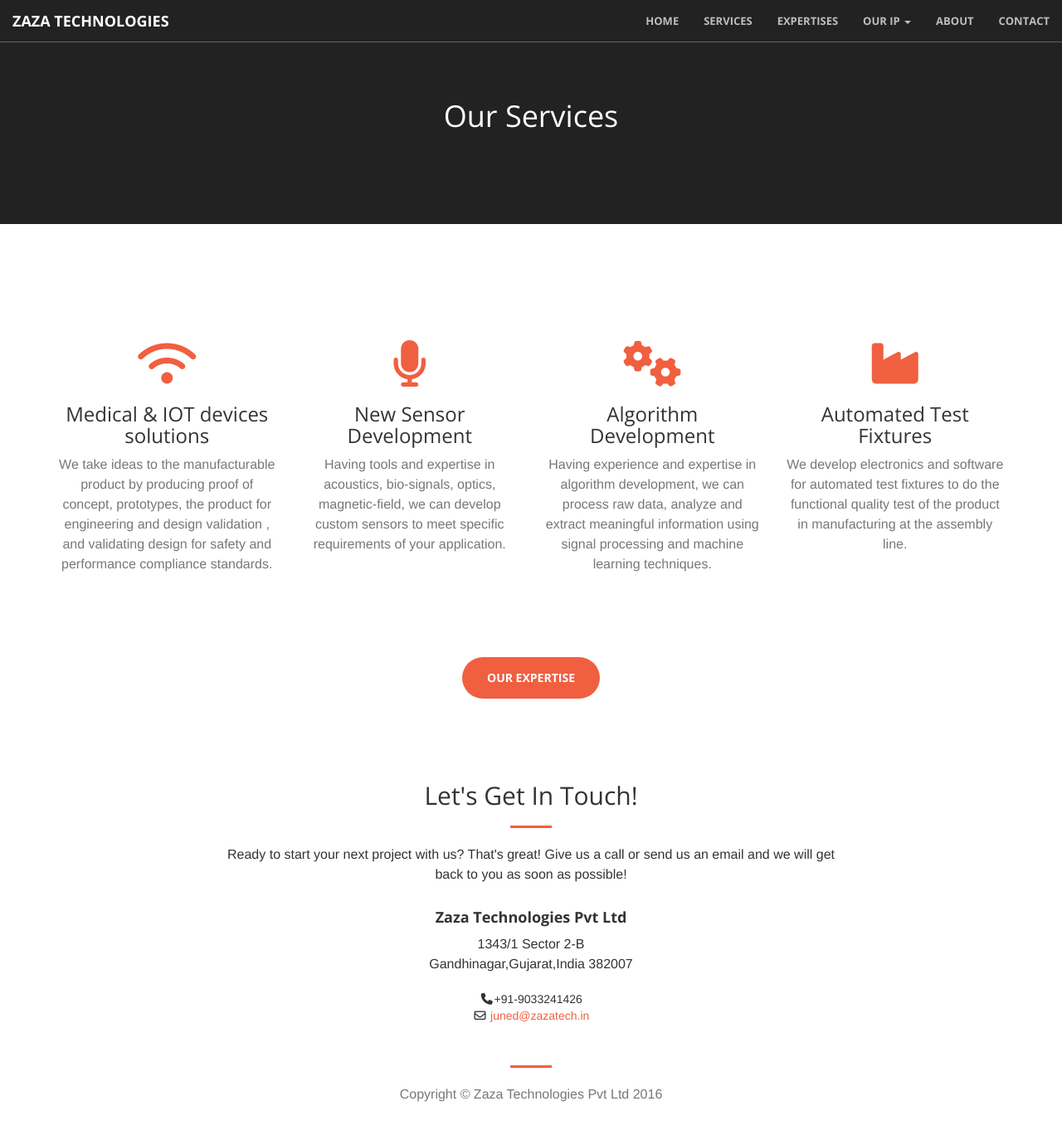
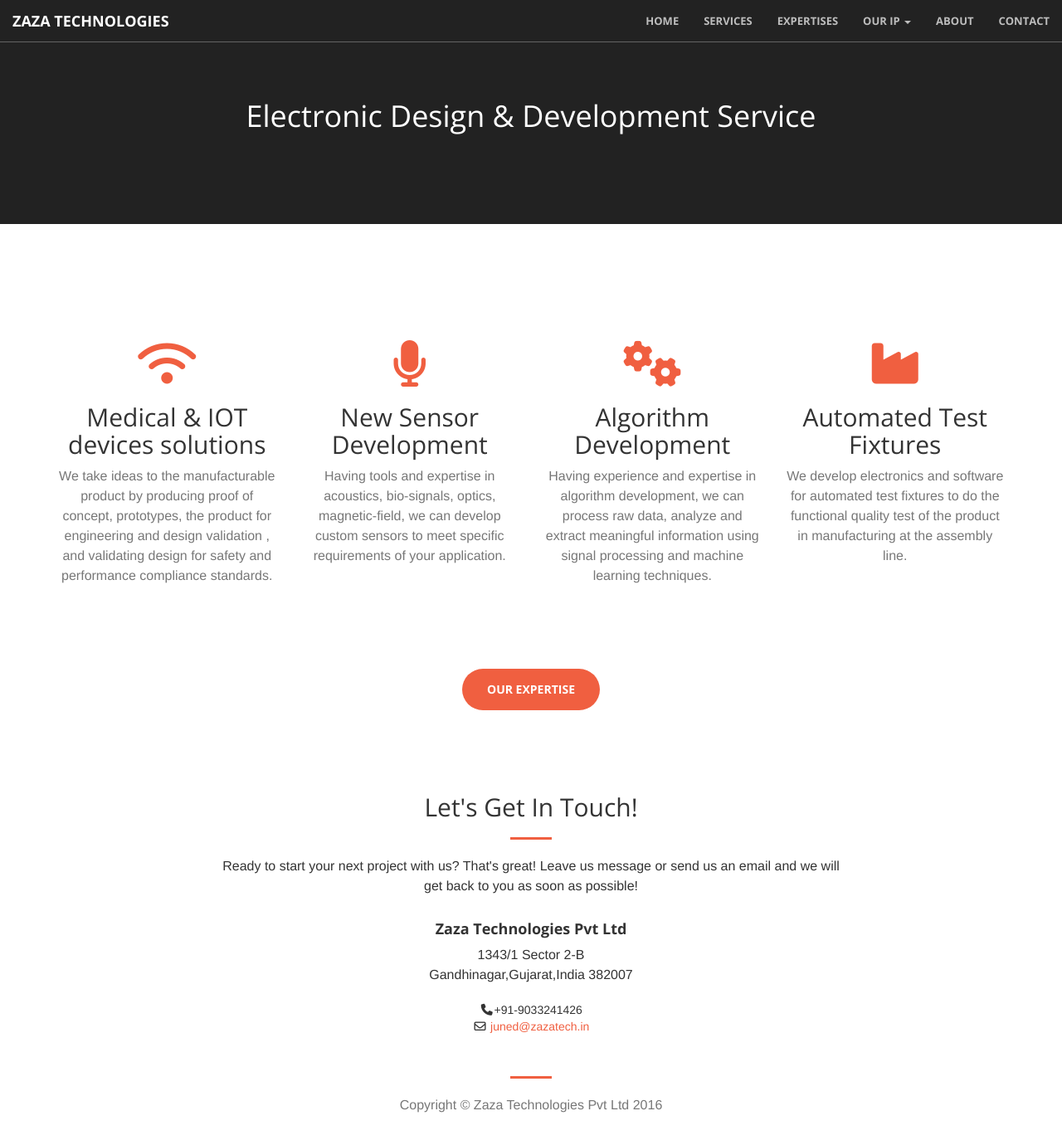
Before and after one commit to zazatech/zazatech.github.io, a Jekyll site: the page built from services.html, in a window 1280 px wide and 1400 px high. Shown: the top 1380 px of the window at 83% size. Built offline with Jekyll 4.4.1, drawn with Linux system fonts in a browser that asks for light colours; nearby versions of some CDN libraries.

Commit message:
modifications

```diff
--- a/Gemfile
+++ b/Gemfile
@@ -12,6 +12,7 @@
 gem "jekyll", "3.3.1"
 gem 'jekyll-admin', group: :jekyll_plugins
 
+gem 'jekyll-seo-tag'
 
 # This is the default theme for new Jekyll sites. You may change this to anything you like.
 gem "minima", "~> 2.0"
--- a/_config.yml
+++ b/_config.yml
@@ -0,0 +1,2 @@
+gems:
+  - jekyll-seo-tag
--- a/_layouts/default.html
+++ b/_layouts/default.html
@@ -6,11 +6,14 @@
     <meta charset="utf-8">
     <meta http-equiv="X-UA-Compatible" content="IE=edge">
     <meta name="viewport" content="width=device-width, initial-scale=1">
-    <meta name="description" content="">
+    {% seo %}
+
+    <!--
+    <<meta name="description" content="">
     <meta name="author" content="">
 
     <title>Zaza Technologies - Experts in connected devices and sensor technology</title>
-
+  -->
     <!-- Bootstrap Core CSS -->
     <link href="vendor/bootstrap/css/bootstrap.min.css" rel="stylesheet">
 
@@ -56,7 +83,7 @@
                   </li>
 
                     <li>
-                        <a class="page-scroll" href="services.html">Services</a>
+                        <a class="page-scroll" href="/electronic-design-and-development-service">Services</a>
                     </li>
                     <li>
                         <a class="page-scroll" href="experties.html">Expertises</a>
@@ -99,7 +126,11 @@
           <div class="col-lg-8 col-lg-offset-2 text-center">
                     <h2 class="section-heading">Let's Get In Touch!</h2>
                     <hr class="primary">
-                    <p>Ready to start your next project with us? That's great! Give us a call or send us an email and we will get back to you as soon as possible!</p>
+                    {% if page.contact_message ==null %}
+                    <p>Ready to start your next project with us? That's great! Leave us message or send us an email and we will get back to you as soon as possible!</p>
+                    {% else %}
+                    <p> {{page.contact_message}}
+                    {%endif %}
                 </div>
               </div>
           <div class="row">
--- a/services.html
+++ b/services.html
@@ -1,6 +1,8 @@
 ---
 layout: page
-title: Our Services
+title: Electronic Design & Development Service
+description: Zaza provides electronic design & development services,including iot device development,medical device electronics development,analog design, sensor design, algorithm development and embedded software development.
+permalink : electronic-design-and-development-service
 ---
 
 <section id="services">
@@ -11,21 +13,21 @@
               <div class="service-box">
                   <i class="fa fa-4x fa-wifi text-primary sr-icons"></i>
                   <!--<i class="fa fa-4x fa-newspaper-o text-primary sr-icons"></i> -->
-                  <h3>Medical & IOT devices solutions</h3>
+                  <h2>Medical & IOT devices solutions</h2>
                   <p class="text-muted">We take ideas to the manufacturable product by producing proof of concept, prototypes, the product for engineering and design validation , and validating design for safety and performance compliance standards.</p>
               </div>
           </div>
             <div class="col-lg-3 col-md-6 text-center">
                 <div class="service-box">
                     <i class="fa fa-4x fa-microphone text-primary sr-icons"></i>
-                    <h3>New Sensor Development </h3>
+                    <h2>New Sensor Development </h2>
                     <p class="text-muted">Having tools and expertise in acoustics, bio-signals, optics, magnetic-field, we can develop custom sensors to meet specific requirements of your application.</p>
                 </div>
             </div>
             <div class="col-lg-3 col-md-6 text-center">
                 <div class="service-box">
                     <i class="fa fa-4x fa-gears text-primary sr-icons"></i>
-                    <h3>Algorithm Development</h3>
+                    <h2>Algorithm Development</h2>
                     <p class="text-muted">Having experience and expertise in algorithm development, we can process raw data, analyze and extract meaningful information using signal processing and machine learning techniques.</p>
                 </div>
             </div>
@@ -33,7 +35,7 @@
             <div class="col-lg-3 col-md-6 text-center">
                 <div class="service-box">
                     <i class="fa fa-4x fa-industry text-primary sr-icons"></i>
-                    <h3>Automated Test Fixtures</h3>
+                    <h2>Automated Test Fixtures</h2>
                     <p class="text-muted">We develop electronics and software for automated test fixtures to do the functional quality test of the product in manufacturing at the assembly line.</p>
                 </div>
             </div>
```
Also changed, not shown: other parts of _layouts/default.html (+24 -0 lines), experties.html (+5 -4 lines), index.html (+5 -4 lines), swave.html (+6 -3 lines), Gemfile.lock, 9 other files.
